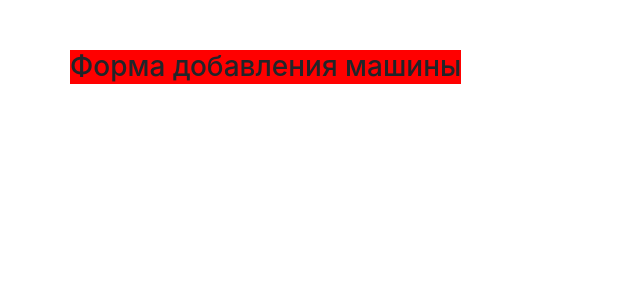
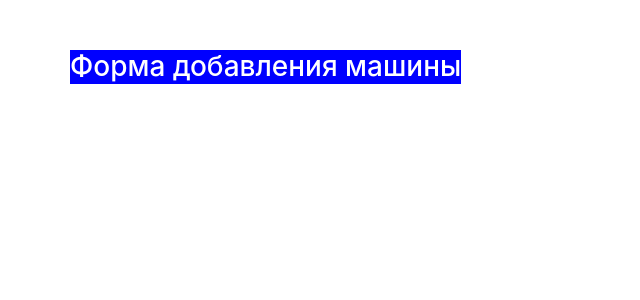
Before and after one commit to maxvanny2010/theory, an Angular app in the folder theoryapp/: page / in a window 1280 px wide. Shown: the top 300 px of the page, without its empty margins (0-640 px from the left). Built offline with nearby package versions, Linux system fonts and the light colour scheme.

Commit message:
directive renderer setStyle addClass nativeElement

```diff
--- a/theoryapp/src/app/direct/direct.component.css
+++ b/theoryapp/src/app/direct/direct.component.css
@@ -0,0 +1,3 @@
+.white-text {
+  color: white;
+}
--- a/theoryapp/src/app/directives/my-directive.directive.ts
+++ b/theoryapp/src/app/directives/my-directive.directive.ts
@@ -1,16 +1,19 @@
-import {Directive, ElementRef, OnInit} from '@angular/core';
+import {Directive, ElementRef, OnInit, Renderer2} from '@angular/core';
 
 @Directive({
   selector: '[appMyDirective]'
 })
-export class MyDirectiveDirective implements OnInit{
+export class MyDirectiveDirective implements OnInit {
 
-  constructor(private element: ElementRef) {
+  constructor(private element: ElementRef, private renderer: Renderer2) {
   }
 
   ngOnInit(): void {
     console.log(this.element);
-    this.element.nativeElement.style.backgroundColor = 'red';
+    const {nativeElement} = this.element;
+    this.renderer.setStyle(nativeElement, 'background-color', 'blue');
+    this.renderer.addClass(nativeElement, 'white-text');
+    /*this.element.nativeElement.style.backgroundColor = 'red';*/
   }
 
 }
```
Also changed, not shown: theoryapp/img/const callback.png (added), theoryapp/img/direcitve - Renderer-nativeElement -setStyle-addClass.png (added).
